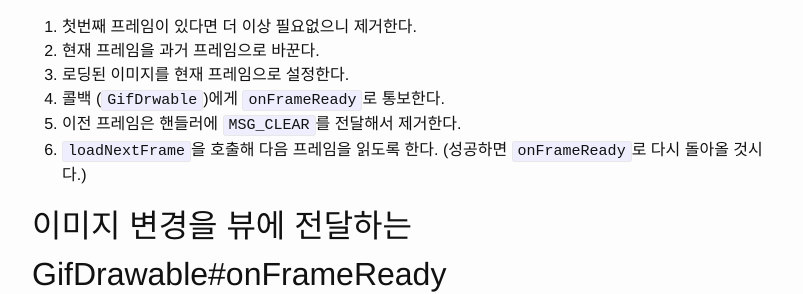
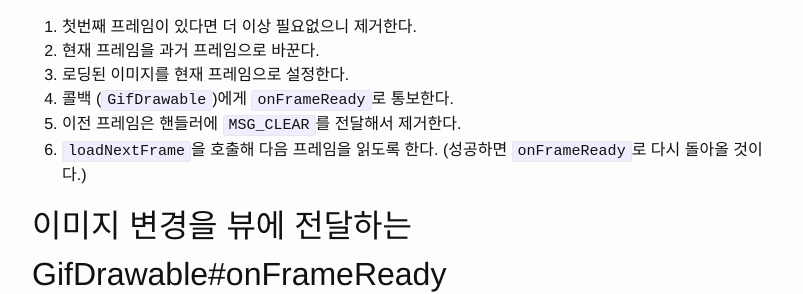
Before and after one commit to dalinaum/dalinaum.github.io, a Jekyll site: the page built from _posts/2020-05-22-glide-rendering.markdown, in a window 1280 px wide and 900 px high, scrolled down 6340 px. Shown: the part 168-462 px from the top of the window, without its empty margins (238-1041 px from the left). Built offline with Jekyll 4.4.1, drawn with Linux system fonts in a browser that asks for light colours.

Commit message:
오타 수정.

```diff
--- a/_posts/2020-05-22-glide-rendering.markdown
+++ b/_posts/2020-05-22-glide-rendering.markdown
@@ -293,9 +293,9 @@ void onFrameReady(DelayTarget delayTarget) {
 1. 첫번째 프레임이 있다면 더 이상 필요없으니 제거한다.
 1. 현재 프레임을 과거 프레임으로 바꾼다.
 1. 로딩된 이미지를 현재 프레임으로 설정한다.
-1. 콜백 (`GifDrwable`)에게 `onFrameReady`로 통보한다.
+1. 콜백 (`GifDrawable`)에게 `onFrameReady`로 통보한다.
 1. 이전 프레임은 핸들러에 `MSG_CLEAR`를 전달해서 제거한다.
-1. `loadNextFrame`을 호출해 다음 프레임을 읽도록 한다. (성공하면 `onFrameReady`로 다시 돌아올 것시다.)
+1. `loadNextFrame`을 호출해 다음 프레임을 읽도록 한다. (성공하면 `onFrameReady`로 다시 돌아올 것이다.)
 
 ## 이미지 변경을 뷰에 전달하는 GifDrawable#onFrameReady
 
```
